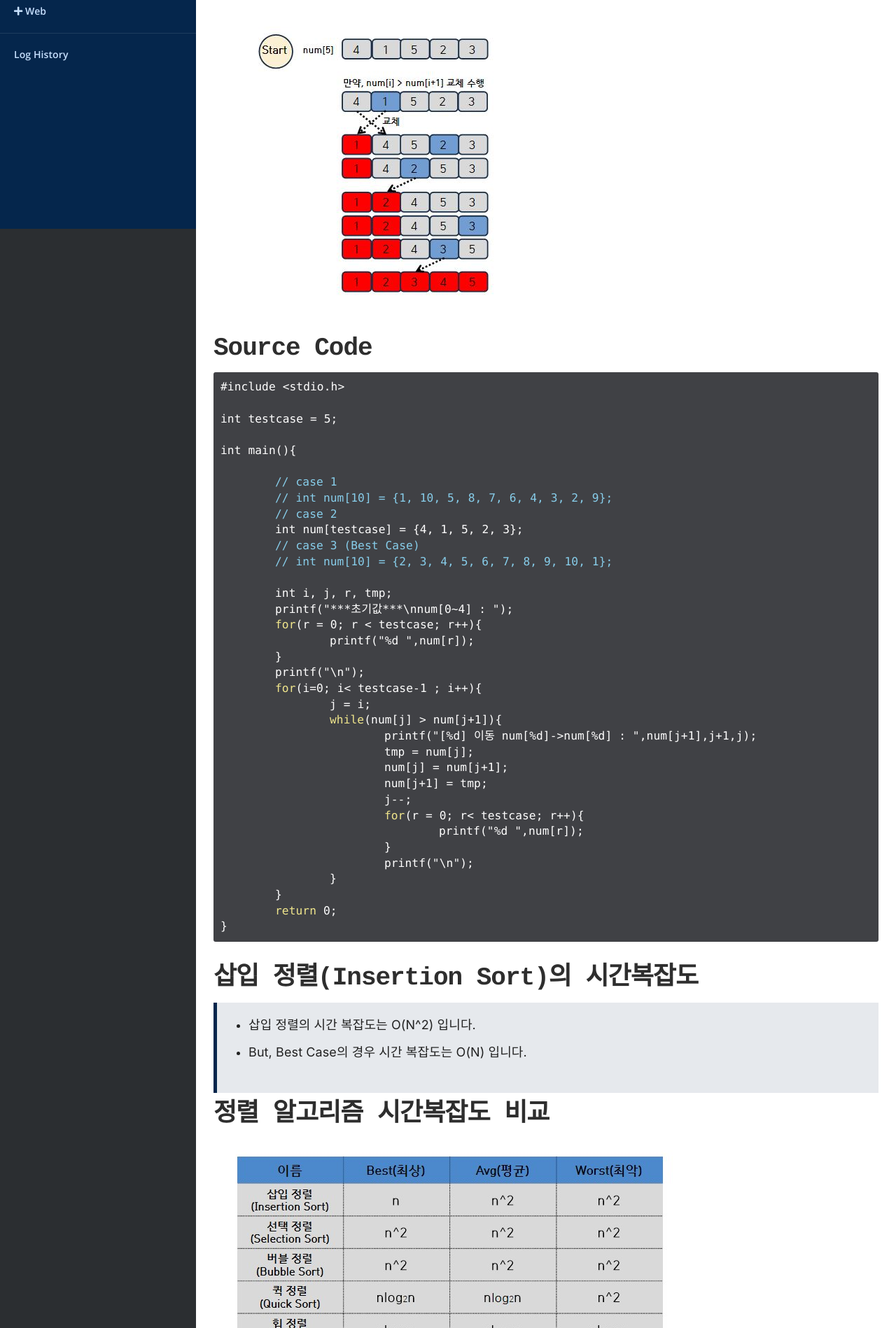
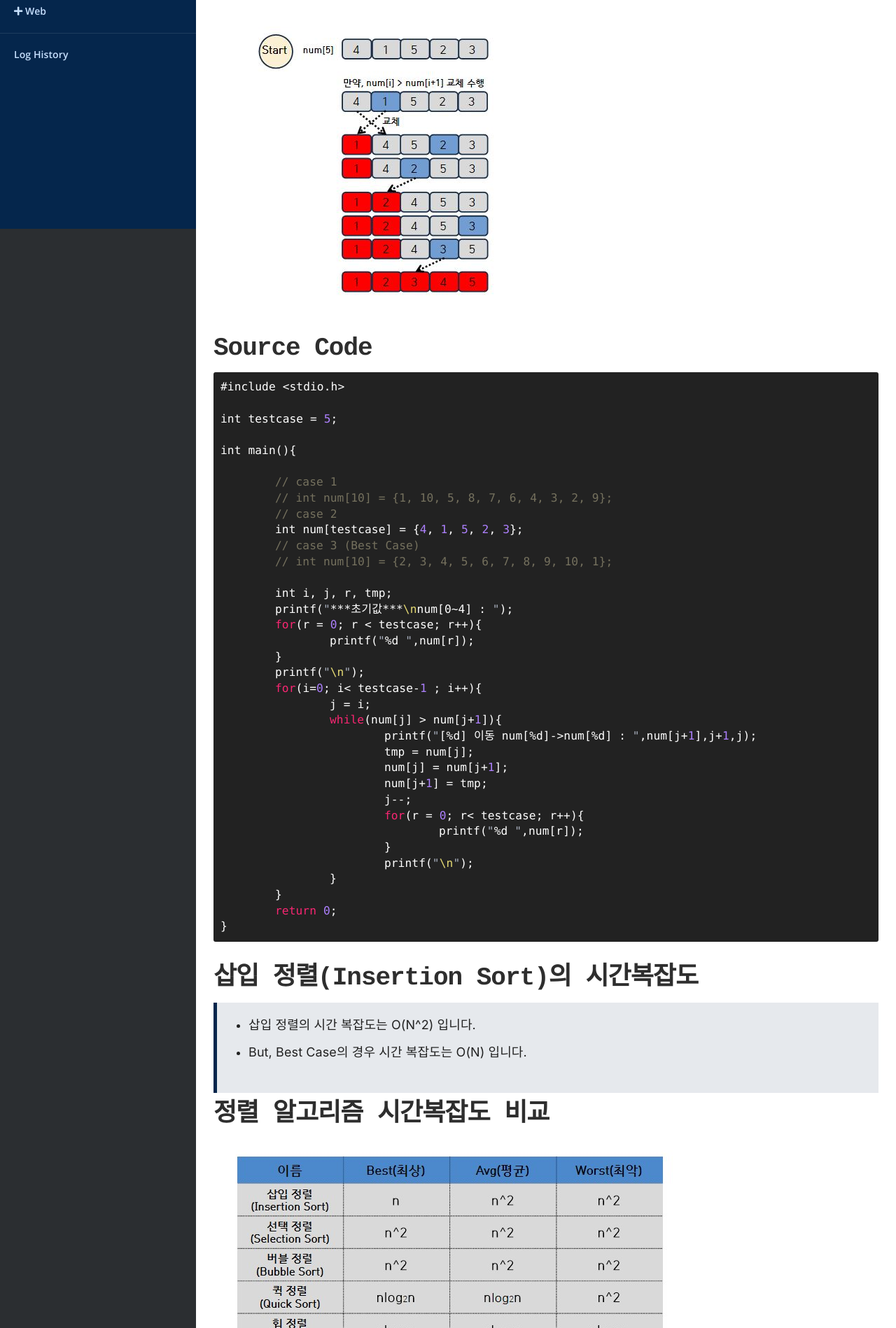
Before and after one commit to doorisopen/record, a Jekyll site: the page built from _docs/Algorithm/2019-07-10-insertionsort.md, in a window 1280 px wide. Shown: the part 573-2471 px from the top of the page at 70% size. Built offline with Jekyll 4.4.1, drawn with Linux system fonts in a browser that asks for light colours; nearby versions of some CDN libraries; some web fonts are replaced; comment, search, counter and statistics services are not loaded.

Commit message:
[Update] 2020-07-08 Change D2 Coding Font

```diff
--- a/_includes/head.html
+++ b/_includes/head.html
@@ -9,6 +9,8 @@
 	<!--<link rel="stylesheet" href="https://maxcdn.bootstrapcdn.com/bootstrap/3.4.0/css/bootstrap.min.css">-->
 	<link rel="stylesheet" href="https://stackpath.bootstrapcdn.com/bootstrap/4.4.1/css/bootstrap.min.css" integrity="sha384-Vkoo8x4CGsO3+Hhxv8T/Q5PaXtkKtu6ug5TOeNV6gBiFeWPGFN9MuhOf23Q9Ifjh" crossorigin="anonymous">
 	<link rel="stylesheet" href="https://use.fontawesome.com/releases/v5.8.2/css/all.css" integrity="sha384-oS3vJWv+0UjzBfQzYUhtDYW+Pj2yciDJxpsK1OYPAYjqT085Qq/1cq5FLXAZQ7Ay" crossorigin="anonymous">
+	<!-- D2 Coding Font -->
+	<link href="http://cdn.jsdelivr.net/gh/joungkyun/font-d2coding/d2coding.css" rel="stylesheet" type="text/css">
 	<script src="https://ajax.googleapis.com/ajax/libs/jquery/3.4.1/jquery.min.js"></script>
 
 
--- a/_sass/_code.scss
+++ b/_sass/_code.scss
@@ -1,12 +1,13 @@
 pre, code, tt {
-	font-family: "SF Mono", "Consolas", "Liberation Mono", "Menlo", monospace;
+	// font-family: "SF Mono", "Consolas", "Liberation Mono", "Menlo", monospace;
+	font-family: 'D2 coding', "Consolas", monospace;
 	font-size: 0.85em;
 	white-space: pre-wrap;
 	border-radius: 2px;
 	line-height: 1.4;
 	font-weight: 400;
-	background-color: #404145;
-	color: #FAFAFA;
+	background-color: #222222;
+	color: #aab1bf;
 	border-radius: 2px;
 }
 
--- a/_sass/_pygments.scss
+++ b/_sass/_pygments.scss
@@ -1,18 +1,18 @@
 .highlight {
 	.hll { background-color: #ffffcc }
-	.c { color: #87ceeb} /* Comment */
+	.c { color: #75715e} /* Comment */
 	.err { color: #ffffff} /* Error */
 	.g { color: #ffffff} /* Generic */
-	.k { color: #f0e68c} /* Keyword */
+	.k { color: #f92672} /* Keyword */
 	.l { color: #ffffff} /* Literal */
 	.n { color: #ffffff} /* Name */
 	.o { color: #ffffff} /* Operator */
 	.x { color: #ffffff} /* Other */
 	.p { color: #ffffff} /* Punctuation */
-	.cm { color: #87ceeb} /* Comment.Multiline */
-	.cp { color: #cd5c5c} /* Comment.Preproc */
-	.c1 { color: #87ceeb} /* Comment.Single */
-	.cs { color: #87ceeb} /* Comment.Special */
+	.cm { color: #75715e} /* Comment.Multiline */
+	.cp { color: #75715e} /* Comment.Preproc */
+	.c1 { color: #75715e} /* Comment.Single */
+	.cs { color: #75715e} /* Comment.Special */
 	.gd { color: #0000c0; font-weight: bold; background-color: #008080 } /* Generic.Deleted */
 	.ge { color: #c000c0; text-decoration: underline} /* Generic.Emph */
 	.gr { color: #c0c0c0; font-weight: bold; background-color: #c00000 } /* Generic.Error */
@@ -28,10 +28,10 @@
 	.kn { color: #f0e68c} /* Keyword.Namespace */
 	.kp { color: #f0e68c} /* Keyword.Pseudo */
 	.kr { color: #f0e68c} /* Keyword.Reserved */
-	.kt { color: #bdb76b} /* Keyword.Type */
+	.kt { color: #66d9ef} /* Keyword.Type */
 	.ld { color: #ffffff} /* Literal.Date */
-	.m { color: #EAB289} /* Literal.Number */
-	.s { color: #EAB289} /* Literal.String */
+	.m { color: #e6db74} /* Literal.Number */
+	.s { color: #e6db74} /* Literal.String */
 	.na { color: #8CF0E8} /* Name.Attribute */
 	.nb { color: #ffffff} /* Name.Builtin */
 	.nc { color: #ffffff} /* Name.Class */
@@ -50,13 +50,13 @@
 	.w { color: #ffffff} /* Text.Whitespace */
 	.mf { color: #ffffff} /* Literal.Number.Float */
 	.mh { color: #ffffff} /* Literal.Number.Hex */
-	.mi { color: #ffffff} /* Literal.Number.Integer */
+	.mi { color: #ae81ff} /* Literal.Number.Integer */
 	.mo { color: #ffffff} /* Literal.Number.Oct */
 	.sb { color: #ffffff} /* Literal.String.Backtick */
 	.sc { color: #ffffff} /* Literal.String.Char */
 	.sd { color: #ffffff} /* Literal.String.Doc */
 	.s2 { color: #ffffff} /* Literal.String.Double */
-	.se { color: #ffffff} /* Literal.String.Escape */
+	.se { color: #e6db74} /* Literal.String.Escape */
 	.sh { color: #ffffff} /* Literal.String.Heredoc */
 	.si { color: #ffffff} /* Literal.String.Interpol */
 	.sx { color: #ffffff} /* Literal.String.Other */
```
